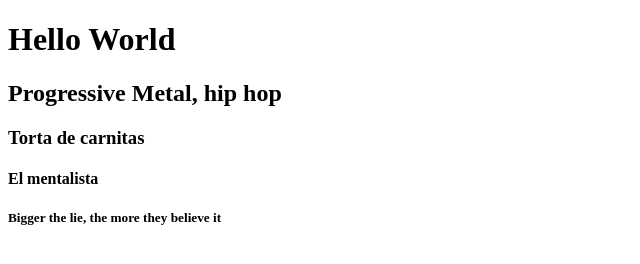
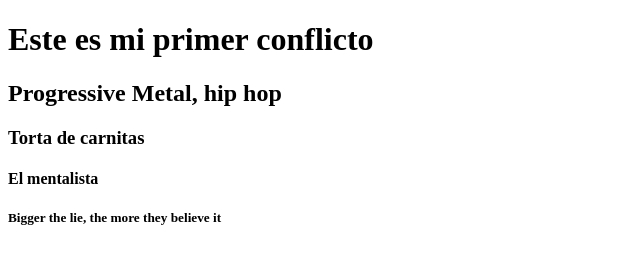
Before and after one commit to LEVAMA2233/CH-62-Mis_Preferencias, a plain HTML site: page index.html in a window 1280 px wide. Shown: the whole page, without its empty margins (0-640 px from the left). Drawn offline with Linux system fonts and the light colour scheme.

Commit message:
feat: modificaciòn desde github (posible conflicto)

```diff
--- a/index.html
+++ b/index.html
@@ -6,7 +6,7 @@
     <title>Document</title>
 </head>
 <body>
-    <h1>Hello World</h1>
+    <h1>Este es mi primer conflicto</h1>
     <h2>Progressive Metal, hip hop</h2>
     <h3>Torta de carnitas</h3>
     <h4>El mentalista</h4>
```
